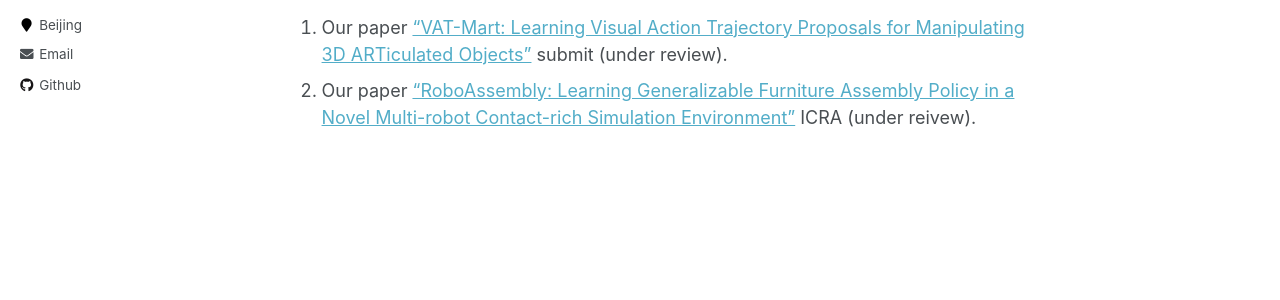
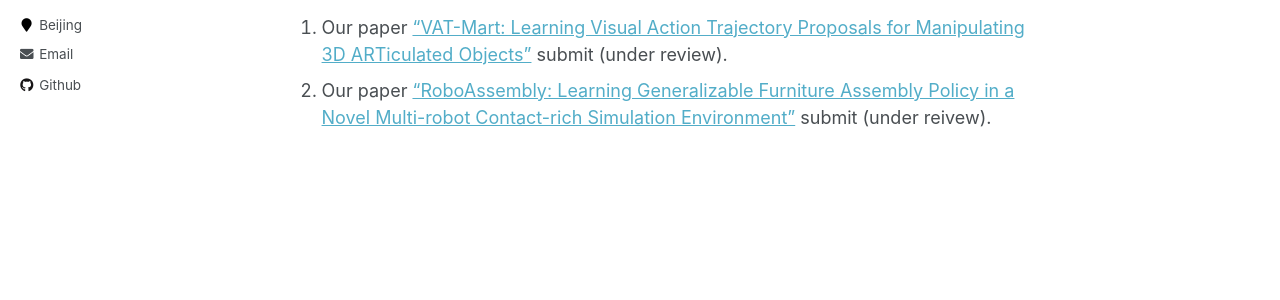
Before and after one commit to moistchi/tianhaowu.github.io, a Jekyll site: the page built from _pages/about.md, in a window 1280 px wide. Shown: the part 380-680 px from the top of the page. Built offline with Jekyll 4.4.1, drawn with Linux system fonts in a browser that asks for light colours.

Commit message:
Update about.md

```diff
--- a/_pages/about.md
+++ b/_pages/about.md
@@ -15,7 +15,7 @@ I am currently a member in [Center on Frontiers of Computing Studies (CFCS)](htt
 Recent Publications
 ------
 1. Our paper ["VAT-Mart: Learning Visual Action Trajectory Proposals for Manipulating 3D ARTiculated Objects"](https://hyperplane-lab.github.io/vat-mart/) submit (under review).
-1. Our paper ["RoboAssembly: Learning Generalizable Furniture Assembly Policy in a Novel Multi-robot Contact-rich Simulation Environment"](https://sites.google.com/view/roboticassembly) ICRA (under reivew).
+1. Our paper ["RoboAssembly: Learning Generalizable Furniture Assembly Policy in a Novel Multi-robot Contact-rich Simulation Environment"](https://sites.google.com/view/roboticassembly) submit (under reivew).
 
 <!-- Example: editing a markdown file for a talk -->
 <!-- ![Editing a markdown file for a talk](/images/editing-talk.png) -->
```
